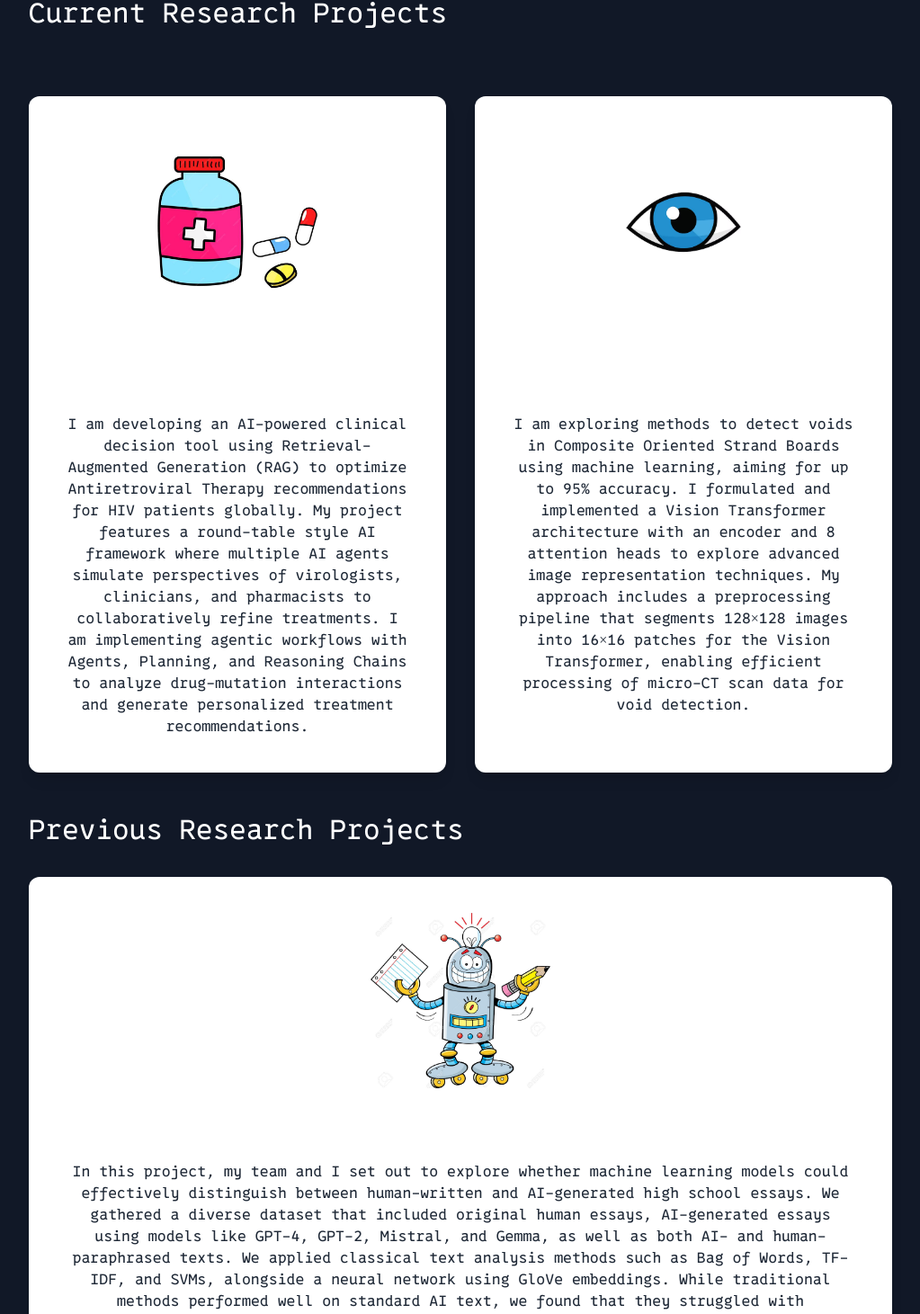
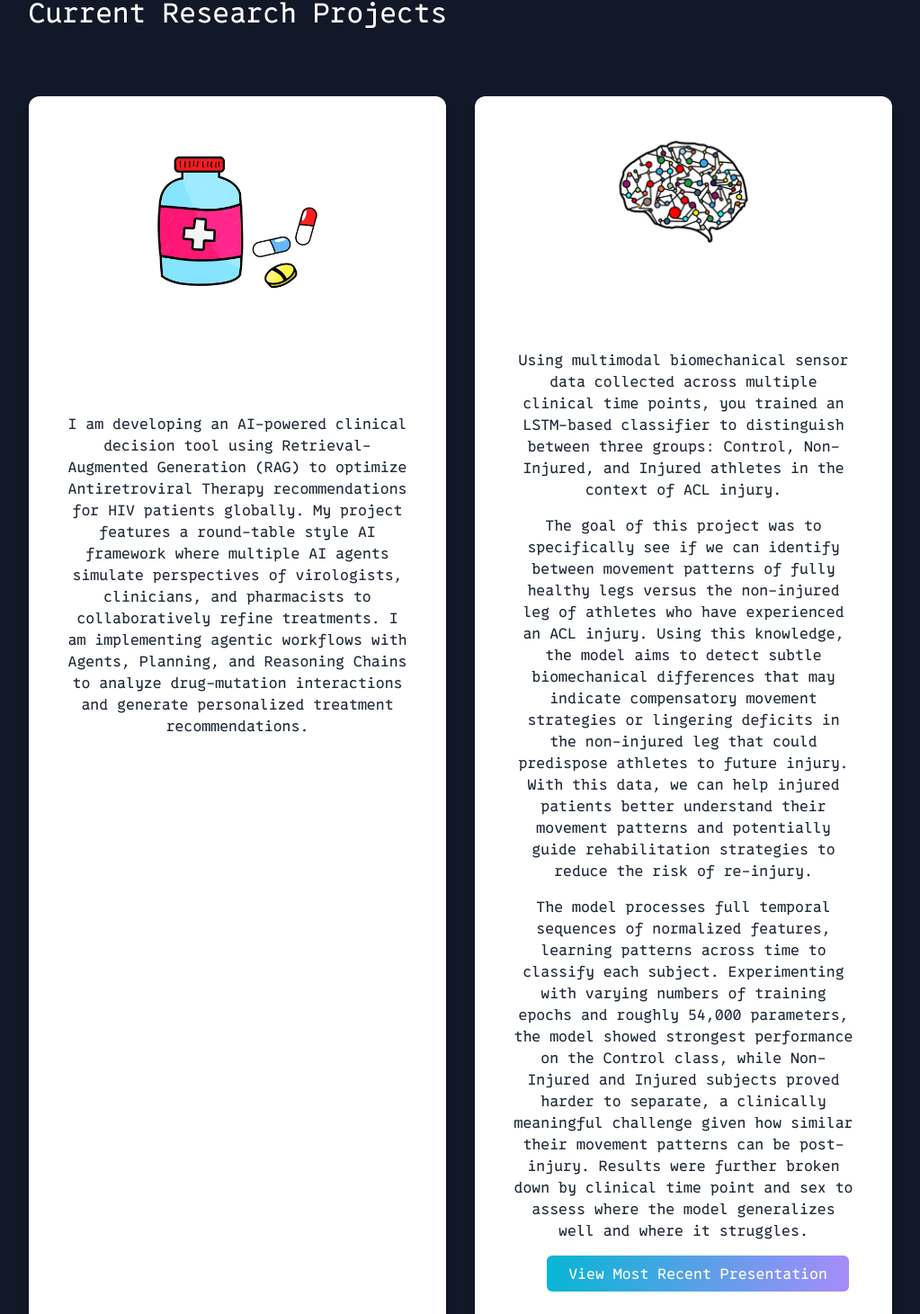
Before and after one commit to MikeTerekhov/react-portfoliojs, a Next.js app: page / in a window 1280 px wide. Shown: the part 689-2150 px from the top of the page at 90% size, without its empty margins (128-1151 px from the left). Built offline with nearby package versions, Linux system fonts and the light colour scheme.

Commit message:
acl section

```diff
--- a/app/Navbar.js
+++ b/app/Navbar.js
@@ -25,6 +25,7 @@ function Navbar() {
           <Link href="/work" className="font-['0xProtoNerdFont']">Work Experience</Link>
           <Link href="/resilientai" className="font-['0xProtoNerdFont']">ResilientAI</Link>
           <Link href="/terminal" className="font-['0xProtoNerdFont']">Terminal</Link>
+          {/* <Link href="/sports" className="font-['0xProtoNerdFont']">Sports</Link> */}
         </div>
         <button className="nav-btn nav-close-btn" onClick={closeNavbar}>
           <FaTimes />
--- a/app/page.js
+++ b/app/page.js
@@ -20,6 +20,7 @@ import pencil from "../public/pencil.png";
 import research1 from "../public/med.jpg";
 import research2 from "../public/eye.avif";
 import db from "../public/db.png";
+import brain_ai from "../public/brain_ai.png";
 
 import Link from 'next/link';
 import stocks from "@/public/stocks.png";
@@ -50,7 +51,7 @@ export default function Home() {
               <ul className='flex items-center'>
                 <li><a
                 className='bg-gradient-to-r from-cyan-500 to-violet-400 text-white px-4 py-2 rounded-md ml-8 font-["0xProtoNerdFont"]'
-                href="https://drive.google.com/file/d/1WottYI52WGizkozwfRnLm_hlz-4jYq25/view?usp=sharing"
+                href="https://drive.google.com/file/d/1PPI6Rgj5Xje7oTGvK7KsKx4EiGUkkxlI/view?usp=sharing"
                 target="_blank"
                 rel="noopener noreferrer"
                 >Resume</a></li>
@@ -97,20 +98,36 @@ export default function Home() {
                 I am developing an AI-powered clinical decision tool using Retrieval-Augmented Generation (RAG) to optimize Antiretroviral Therapy recommendations for HIV patients globally. My project features a round-table style AI framework where multiple AI agents simulate perspectives of virologists, clinicians, and pharmacists to collaboratively refine treatments. I am implementing agentic workflows with Agents, Planning, and Reasoning Chains to analyze drug-mutation interactions and generate personalized treatment recommendations.
                 </p>
               </div>
+
               <div className='flex-1 text-center shadow-lg p-10 rounded-xl bg-white'>
                 <Image
-                  src={research2}
+                  src={brain_ai}
                   width={200}
                   height={200}
                   className='mx-auto mb-6'
-                  alt="Research Project 2"
+                  alt="Research Project 1"
                   priority
                 />
-                <h3 className='text-2xl font-medium pt-4 pb-2 font-["0xProtoNerdFont"]'>Vision Transformer Research</h3>
-                <p className='text-gray-600 text-gray-800 font-["0xProtoNerdFont"]'>
-                I am exploring methods to detect voids in Composite Oriented Strand Boards using machine learning, aiming for up to 95% accuracy. I formulated and implemented a Vision Transformer architecture with an encoder and 8 attention heads to explore advanced image representation techniques. My approach includes a preprocessing pipeline that segments 128×128 images into 16×16 patches for the Vision Transformer, enabling efficient processing of micro-CT scan data for void detection.
+                <h3 className='text-2xl font-medium pt-4 pb-2 font-["0xProtoNerdFont"]'>ACL Injury Biomechanics AI Project</h3>
+                <div className='text-gray-600 text-gray-800 font-["0xProtoNerdFont"] space-y-4'>
+                <p className = 'padding-40'>
+                Using multimodal biomechanical sensor data collected across multiple clinical time points, you trained an LSTM-based classifier to distinguish between three groups: Control, Non-Injured, and Injured athletes in the context of ACL injury.
                 </p>
+                <p>
+                The goal of this project was to specifically see if we can identify between movement patterns of fully healthy legs versus the non-injured leg of athletes who have experienced an ACL injury. Using this knowledge, the model aims to detect subtle biomechanical differences that may indicate compensatory movement strategies or lingering deficits in the non-injured leg that could predispose athletes to future injury. With this data, we can help injured patients better understand their movement patterns and potentially guide rehabilitation strategies to reduce the risk of re-injury.
+                </p>
+                <p>
+                The model processes full temporal sequences of normalized features, learning patterns across time to classify each subject. Experimenting with varying numbers of training epochs and roughly 54,000 parameters, the model showed strongest performance on the Control class, while Non-Injured and Injured subjects proved harder to separate, a clinically meaningful challenge given how similar their movement patterns can be post-injury. Results were further broken down by clinical time point and sex to assess where the model generalizes well and where it struggles.
+                </p>
+                </div>
+                <a
+                className='inline-block mt-4 px-6 py-2 bg-gradient-to-r from-cyan-500 to-violet-400 text-white rounded-md ml-8 font-["0xProtoNerdFont"]'
+                href="https://drive.google.com/file/d/1AR15rWVOSsmMFi4_51sSqp8PdXaIJw0l/view?usp=sharing"
+                target="_blank"
+                rel="noopener noreferrer"
+                >View Most Recent Presentation</a>
               </div>
+
             </div>
           </div>
 
@@ -160,7 +177,25 @@ export default function Home() {
                 rel="noopener noreferrer"
                 >View Paper</a>
               </div>
+
             </div>
+
+            <div className='flex flex-col md:flex-row gap-8 mt-8'>
+              <div className='flex-1 text-center shadow-lg p-10 rounded-xl bg-white'>
+                <Image
+                  src={research2}
+                  width={200}
+                  height={200}
+                  className='mx-auto mb-6'
+                  alt="Research Project 2"
+                  priority
+                />
+                <h3 className='text-2xl font-medium pt-4 pb-2 font-["0xProtoNerdFont"]'>Vision Transformer Research</h3>
+                <p className='text-gray-600 text-gray-800 font-["0xProtoNerdFont"]'>
+                I am exploring methods to detect voids in Composite Oriented Strand Boards using machine learning, aiming for up to 95% accuracy. I formulated and implemented a Vision Transformer architecture with an encoder and 8 attention heads to explore advanced image representation techniques. My approach includes a preprocessing pipeline that segments 128×128 images into 16×16 patches for the Vision Transformer, enabling efficient processing of micro-CT scan data for void detection.
+                </p>
+              </div>
+          </div>
       </main>
     </div>
     </>
--- /dev/null
+++ b/app/sports/page.js
@@ -0,0 +1,44 @@
+"use client";
+
+import { useEffect, useState } from "react";
+import axios from "axios";
+
+export default function SportsPage() {
+  const [team, setTeam] = useState(null);
+
+  useEffect(() => {
+    const config = {
+      method: "get",
+      url: "https://v1.hockey.api-sports.io/teams?name=Washington%20Capitals",
+      headers: {
+        "x-rapidapi-key": process.env.NEXT_PUBLIC_RAPIDAPI_KEY,
+        "x-rapidapi-host": "v1.hockey.api-sports.io"
+      }
+    };
+
+    axios(config)
+      .then((res) => {
+        if (res.data.response && res.data.response.length > 0) {
+          setTeam(res.data.response[0]);
+        }
+      })
+      .catch((err) => console.error(err));
+  }, []);
+
+  if (!team) {
+    return <div>Loading Washington Capitals...</div>;
+  }
+
+    console.log(team)
+
+    return (
+        <div className="p-6">
+            <h1 className="text-2xl font-bold">{team.name}</h1>
+            <div className="mt-4 p-4 border rounded shadow w-fit">
+                <img src={team.logo} alt={team.name} className="w-24 mb-2" />
+            </div>
+            <div> {team.name} </div>
+            <div> this is a new test </div>
+       </div>
+    );
+}
--- a/package.json
+++ b/package.json
@@ -15,6 +15,7 @@
     "@emailjs/browser": "^4.4.1",
     "@xenova/transformers": "^2.17.2",
     "autoprefixer": "10.4.14",
+    "axios": "^1.12.2",
     "eslint": "^9.32.0",
     "eslint-config-next": "^15.4.6",
     "next": "^15.4.6",
```
Also changed, not shown: public/brain_ai.png (added), 1 other file (tests, documents, lock files or other folders).
